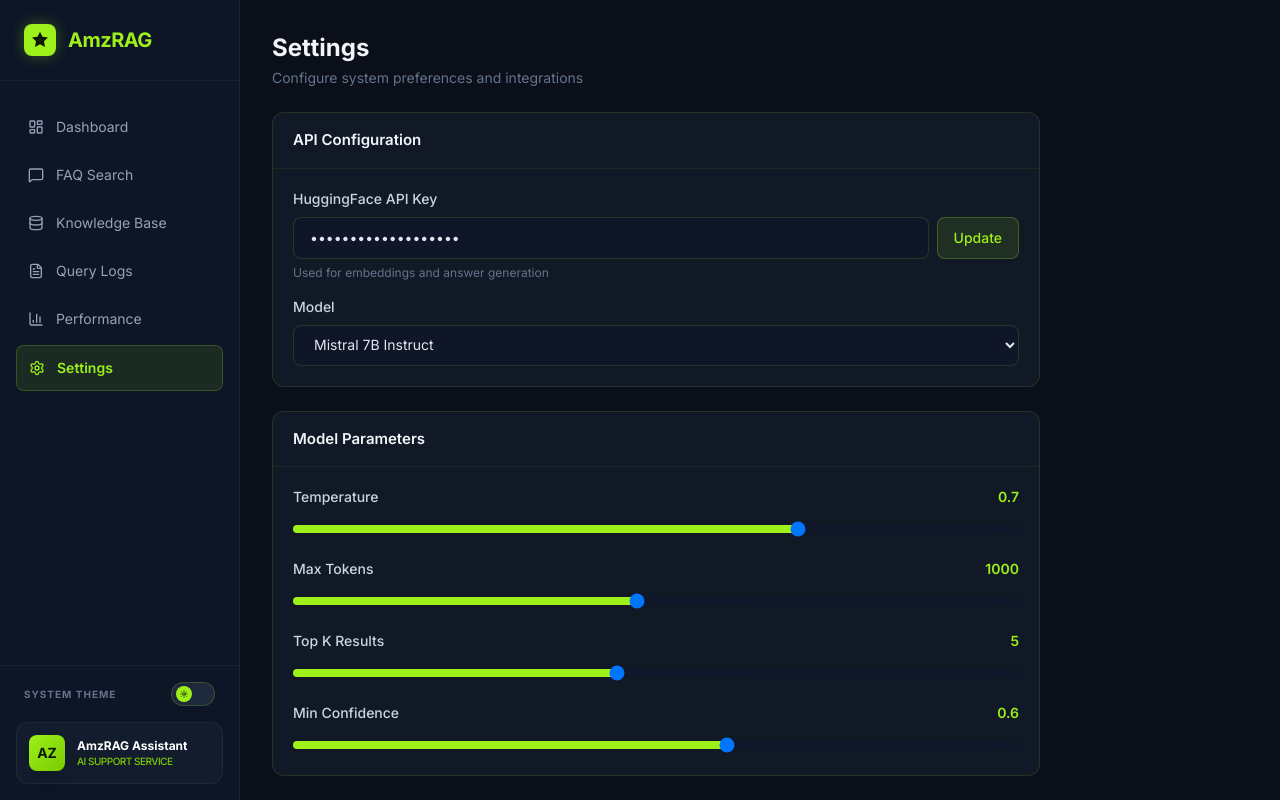
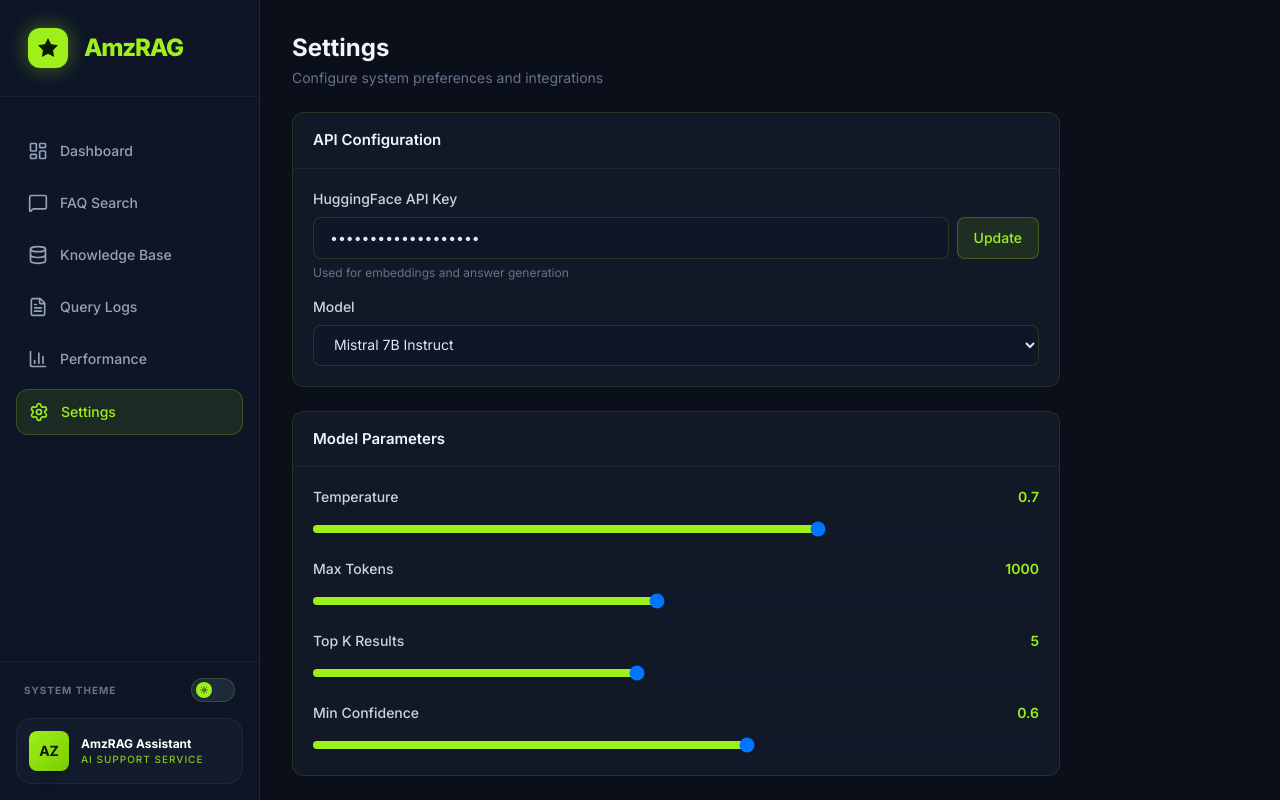
Before and after one commit to ndia4343/RAG-Chatbot-Collection, a Next.js app in the folder Amazon-FAQ-Customer-Chatbot/frontend/: page /settings in a window 1280 px wide. Built offline with nearby package versions, Linux system fonts and the light colour scheme.

Commit message:
Refactor Sidebar component for improved layout and styling
Updated Sidebar component styles and structure, including adjustments to icon sizes and font weights for better visual consistency.

```diff
--- a/Amazon-FAQ-Customer-Chatbot/frontend/components/dashboard/Sidebar.tsx
+++ b/Amazon-FAQ-Customer-Chatbot/frontend/components/dashboard/Sidebar.tsx
@@ -25,53 +25,54 @@ export default function Sidebar() {
   const pathname = usePathname()
 
   return (
-    <aside className="w-[240px] bg-[#0d1526] border-r border-[#9ef01a]/10 flex flex-col h-screen sticky top-0">
-      {/* Brand Header */}
-      <div className="p-6 flex items-center gap-3 border-b border-white/5">
-        <div className="w-8 h-8 bg-[#9ef01a] rounded-lg grid place-items-center shadow-[0_0_15px_rgba(158,240,26,0.3)]">
-          <svg className="w-5 h-5 text-[#0a1a00]" viewBox="0 0 24 24" fill="currentColor">
-            <path d="M12 2l3 6 6.6 1-4.8 4.6 1.2 6.8L12 17l-6 3.4 1.2-6.8L2.4 9l6.6-1z"/>
+    <aside className="w-[260px] bg-[#0d1526] border-r border-[#9ef01a]/10 flex flex-col h-screen sticky top-0 shrink-0">
+      {/* BRAND HEADER - FIXES THE GIANT ICON */}
+      <div className="p-7 flex items-center gap-4 border-b border-white/5">
+        <div className="w-10 h-10 bg-[#9ef01a] rounded-xl flex items-center justify-center shadow-[0_0_20px_rgba(158,240,26,0.4)] shrink-0">
+          {/* Strictly sized SVG to prevent layout collapse */}
+          <svg className="w-6 h-6 text-[#0a1a00]" viewBox="0 0 24 24" fill="currentColor">
+             <path d="M12 2l3.09 6.26L22 9.27l-5 4.87 1.18 6.88L12 17.77l-6.18 3.25L7 14.14 2 9.27l6.91-1.01L12 2z"/>
           </svg>
         </div>
-        <span className="font-bold text-[#9ef01a] text-xl tracking-tight">AmzRAG</span>
+        <span className="font-extrabold text-[#9ef01a] text-2xl tracking-tighter">AmzRAG</span>
       </div>
 
-      {/* Navigation Links */}
-      <nav className="flex-1 p-4 space-y-1 mt-2">
+      {/* NAVIGATION LINKS */}
+      <nav className="flex-1 p-4 space-y-2 mt-4">
         {navigation.map((item) => {
           const isActive = pathname === item.href
           return (
             <Link
               key={item.name}
               href={item.href}
-              className={`flex items-center gap-3 p-3 rounded-lg transition-all duration-200 ${
+              className={`flex items-center gap-3 p-3 rounded-xl transition-all duration-200 ${
                 isActive
-                  ? 'bg-[#9ef01a]/10 text-[#9ef01a] font-semibold border border-[#9ef01a]/20'
+                  ? 'bg-[#9ef01a]/10 text-[#9ef01a] font-bold border border-[#9ef01a]/20'
                   : 'text-slate-400 hover:bg-white/5 hover:text-white'
               }`}
             >
-              <item.icon className={`w-4 h-4 ${isActive ? 'text-[#9ef01a]' : ''}`} />
-              <span className="text-sm">{item.name}</span>
+              <item.icon className={`w-5 h-5 ${isActive ? 'text-[#9ef01a]' : ''}`} />
+              <span className="text-sm font-medium">{item.name}</span>
             </Link>
           )
         })}
       </nav>
 
-      {/* Bottom Section */}
+      {/* BOTTOM SECTION */}
       <div className="p-4 border-t border-white/5 space-y-4">
         <div className="flex items-center justify-between px-2">
           <span className="text-[10px] font-bold uppercase tracking-widest text-slate-500">System Theme</span>
           <ThemeToggle />
         </div>
 
-        {/* Neutral Bot Profile */}
-        <div className="flex items-center gap-3 p-3 rounded-xl bg-[#1e293b]/40 border border-white/5">
-          <div className="w-9 h-9 rounded-lg bg-gradient-to-br from-[#9ef01a] to-[#7acc00] flex items-center justify-center text-[#0a1a00] font-bold text-sm shadow-lg">
+        {/* NEUTRAL BOT PROFILE */}
+        <div className="flex items-center gap-3 p-3 rounded-2xl bg-[#1e293b]/40 border border-white/5">
+          <div className="w-10 h-10 rounded-lg bg-gradient-to-br from-[#9ef01a] to-[#7acc00] flex items-center justify-center text-[#0a1a00] font-bold text-sm shadow-lg">
             AZ
           </div>
           <div className="overflow-hidden">
             <p className="text-xs font-bold text-white truncate">AmzRAG Assistant</p>
-            <p className="text-[10px] text-brand-dark font-medium uppercase tracking-tighter">AI Support Service</p>
+            <p className="text-[10px] text-[#9ef01a]/80 font-medium uppercase tracking-widest">AI Support Service</p>
           </div>
         </div>
       </div>
```
